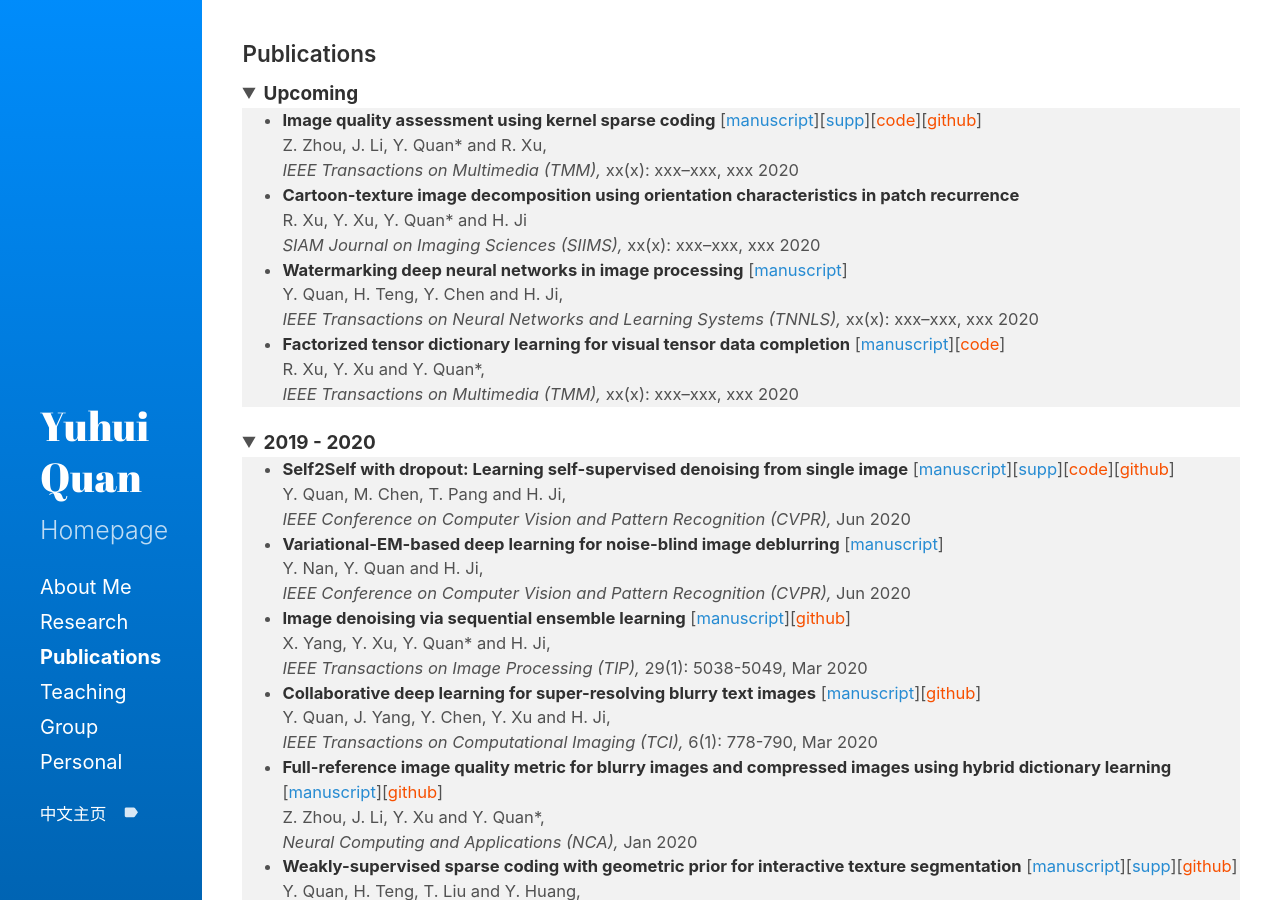
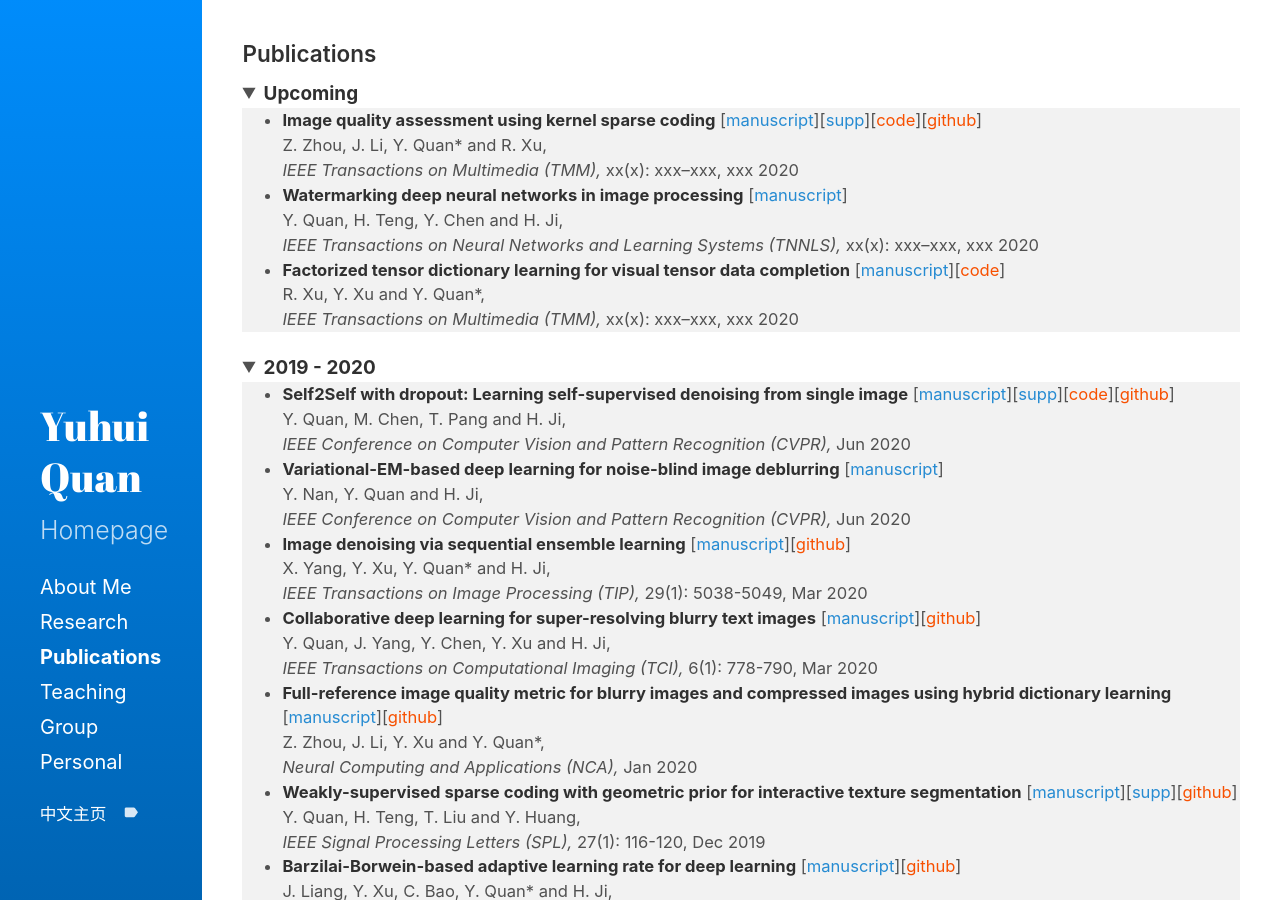
Before and after one commit to csyhquan/csyhquan.github.io, a Jekyll site: the page built from category/c_publication.md, in a window 1280 px wide and 900 px high. Built offline with Jekyll 4.4.1, drawn with Linux system fonts in a browser that asks for light colours.

Commit message:
Update c_publication.md

```diff
--- a/category/c_publication.md
+++ b/category/c_publication.md
@@ -10,9 +10,12 @@ title: Publications
 <li><span><strong>Image quality assessment using kernel sparse coding</strong>  [<a href="https://github.com/csyhquan/csyhquan.github.io/raw/master/manuscript/20x-tmm-Image%20Quality%20Assessment%20Using%20Kernel%20Sparse%20Coding.pdf">manuscript</a>][<a href="https://github.com/csyhquan/csyhquan.github.io/raw/master/manuscript/20x-tmm-Image%20Quality%20Assessment%20Using%20Kernel%20Sparse%20Coding%20(SUPP).pdf">supp</a>][<a href="https://github.com/csyhquan/csyhquan.github.io/raw/master/code/TMM-kernel/TMM-KSC_IQA-FinalCode.rar"><font color="#F75000">code</font></a>][<a href="https://github.com/JoanneZZH/KSC-IQA" ><font color="#F75000">github</font></a>] </span><br />
 <span> Z. Zhou, J. Li, Y. Quan* and R. Xu, <br />
 <em>IEEE Transactions on Multimedia (TMM), </em>xx(x): xxx–xxx, xxx 2020</span></li>
-<li><span><strong>Cartoon-texture image decomposition using orientation characteristics in patch recurrence</strong><!--[<a href="https://github.com/csyhquan/csyhquan.github.io/raw/master/manuscript/20x-siam-Cartoon-Texture%20Image%20Decomposition%20using%20Orientation%20Characteristics%20in%20Patch%20Recurrence.pdf">manuscript</a>]--> </span><br />
+<!--
+<li><span><strong>Cartoon-texture image decomposition using orientation characteristics in patch recurrence</strong><!--[<a href="https://github.com/csyhquan/csyhquan.github.io/raw/master/manuscript/20x-siam-Cartoon-Texture%20Image%20Decomposition%20using%20Orientation%20Characteristics%20in%20Patch%20Recurrence.pdf">manuscript</a>]-->
+<!--
+</span><br />
 <span> R. Xu, Y. Xu, Y. Quan* and H. Ji<br />
-<em>SIAM Journal on Imaging Sciences (SIIMS), </em>xx(x): xxx–xxx, xxx 2020</span></li>
+<em>SIAM Journal on Imaging Sciences (SIIMS), </em>xx(x): xxx–xxx, xxx 2020</span></li>-->
 <li><span><strong>Watermarking deep neural networks in image processing</strong>  [<a href="https://github.com/csyhquan/csyhquan.github.io/raw/master/manuscript/20x-tnnls-Watermarking%20Deep%20Neural%20Networks%20in%20Image%20Processing.pdf">manuscript</a>]</span><br />
 <span> Y. Quan, H. Teng, Y. Chen and H. Ji, <br />
 <em>IEEE Transactions on Neural Networks and Learning Systems (TNNLS), </em>xx(x): xxx–xxx, xxx 2020</span></li>
```
